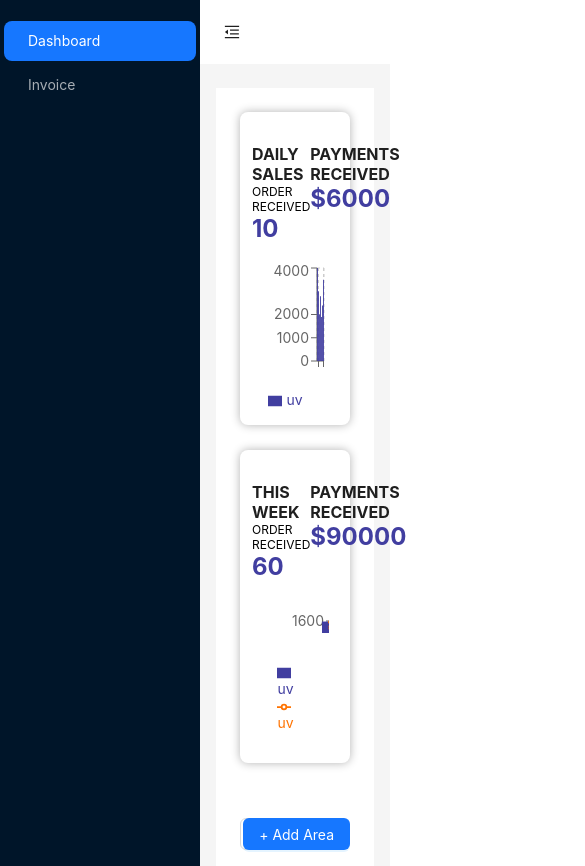
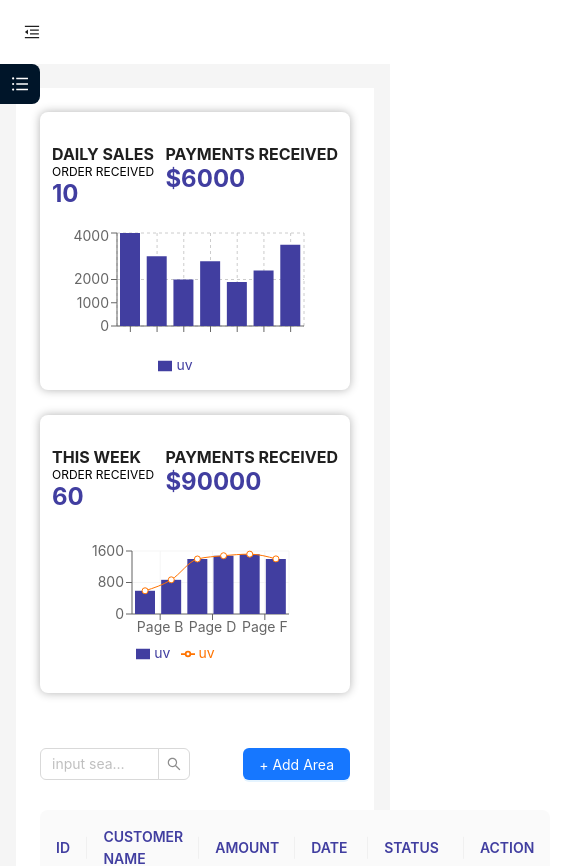
Before and after one commit to ammarabrahani/E.ocean-Frontend-Task, a React (Create React App) app: page /invoice in a window 390 px wide. Shown: the top 866 px of the page, 585 px wide, since content can reach past the window. Built offline with nearby package versions, Linux system fonts and the light colour scheme.

Commit message:
responsive dashboard

```diff
--- a/src/App.js
+++ b/src/App.js
@@ -6,12 +6,35 @@ import AppRoutes from "./routes";
 import { Provider } from "react-redux";
 
 import { store } from "./Redux/Store";
+import { useEffect, useState } from "react";
+import { Spin } from "antd";
 
 function App() {
+  const [loading, setLoading] = useState(true);
+
+  useEffect(() => {
+    setTimeout(() => {
+      setLoading(false);
+    }, 1000);
+  }, []);
+
   return (
-    <Provider store={store}>
-      <AppRoutes />
-    </Provider>
+    <>
+      {loading ? (
+        <Spin
+          style={{
+            display: "flex",
+            justifyContent: "center",
+            alignItems: "center",
+            height: "100vh",
+          }}
+        />
+      ) : (
+        <Provider store={store}>
+          <AppRoutes />
+        </Provider>
+      )}
+    </>
   );
 }
 
--- a/src/Layouts/Dashboard.js
+++ b/src/Layouts/Dashboard.js
@@ -12,10 +12,19 @@ const Dashboard = () => {
   return (
     <Layout
       style={{
-        height: "100%",
+        minHeight: "100vh",
       }}
     >
-      <Sider trigger={null} collapsible collapsed={collapsed}>
+      <Sider
+        breakpoint="lg"
+        collapsedWidth="0"
+        onBreakpoint={(broken) => {
+          console.log(broken);
+        }}
+        onCollapse={(collapsed, type) => {
+          console.log(collapsed, type);
+        }}
+      >
         <div className="">
           <img src="" alt="" />
         </div>
```
